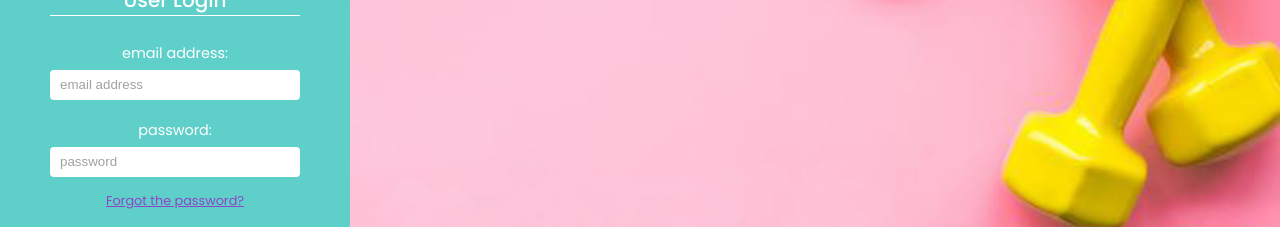
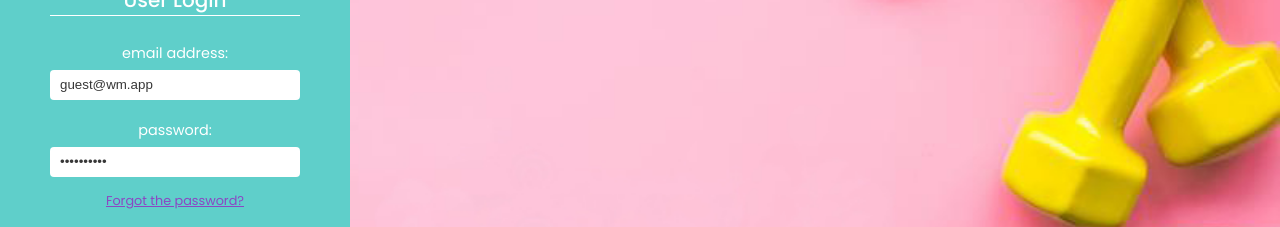
Before and after one commit to Marija-Kov/Workout-Mate, a React (Vite) app in the folder frontend/: page /login in a window 1280 px wide. Shown: the part 215-442 px from the top of the page. Built offline with nearby package versions, Linux system fonts and the light colour scheme; no server answers.

Commit message:
add guest credentials

```diff
--- a/frontend/src/pages/Login/Login.jsx
+++ b/frontend/src/pages/Login/Login.jsx
@@ -1,4 +1,4 @@
-import { Suspense, lazy, useRef } from "react";
+import { Suspense, lazy, useEffect, useRef } from "react";
 import { useLogin } from "../../hooks";
 import { useSelector, useDispatch } from "react-redux";
 
@@ -17,6 +17,13 @@ const Login = () => {
   const email = useRef();
   const password = useRef();
   const { login } = useLogin();
+
+  useEffect(() => {
+    if (process.env.NODE_ENV !== "test") {
+      email.current.value = "guest@wm.app";
+      password.current.value = "abcABC123!";
+    }
+  }, [email, password]);
 
   const handleSubmit = async (e) => {
     e.preventDefault();
```
